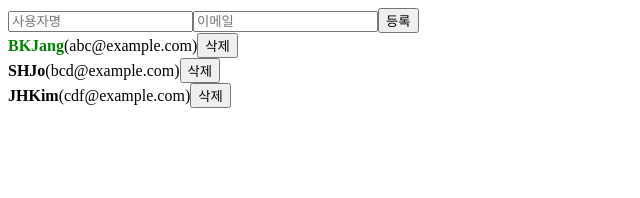
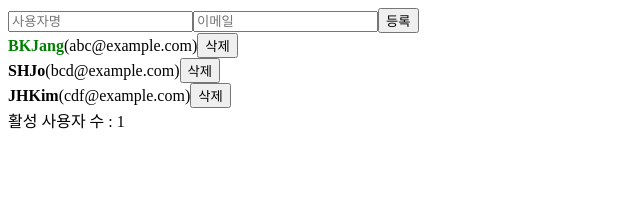
Before and after one commit to BKJang/lets-start-react-hooks, a React (Create React App) app: page / in a window 1280 px wide. Shown: the top 198 px of the page, without its empty margins (0-640 px from the left). Built offline with nearby package versions, Linux system fonts and the light colour scheme.

Commit message:
useMemo 적용

```diff
--- a/src/App.js
+++ b/src/App.js
@@ -1,6 +1,11 @@
-import React, { useRef, useState } from 'react';
+import React, { useRef, useState, useMemo } from 'react';
 import UserList from './UserList';
 import CreateUser from './CreateUser';
+
+function countActiveUsers(users) {
+  console.log('활성 사용자 수 세는 중...');
+  return users.filter(user => user.active).length;
+}
 
 function App() {
   const [input, setInput] = useState({
@@ -73,6 +78,7 @@
     );
   };
 
+  const count = useMemo(() => countActiveUsers(users), [users]);
   return (
     <>
       <CreateUser
@@ -82,6 +88,7 @@
         handleCreateElement={handleCreateElement}
       />
       <UserList users={users} handleRemoveElement={handleRemoveElement} handleToggleElement={handleToggleElement} />
+      <div>활성 사용자 수 : {count}</div>
     </>
   );
 }
```
